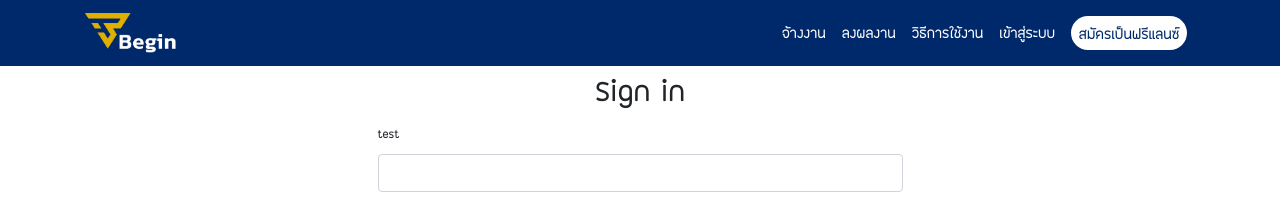
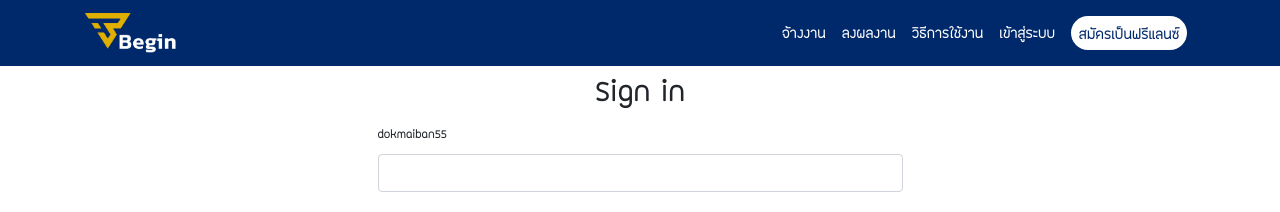
Before and after one commit to kaikyheavyday1/tbegin, a React (Create React App) app: page /login in a window 1280 px wide. Shown: the top 212 px of the page. Built offline with nearby package versions, Linux system fonts and the light colour scheme.

Commit message:
edit login.js

```diff
--- a/src/pages/Login.js
+++ b/src/pages/Login.js
@@ -7,7 +7,7 @@ export default function Login() {
                     <h1 className="text-center">Sign in</h1>
                     <form>
                         <div className = "form-group">
-                            <label htmlfor="Inputusername">test</label>
+                            <label htmlfor="Inputusername">dokmaiban55</label>
                             <input type = "text" name = "username" className = "form-control"/>
                         </div>
                         <div>
```
Also changed, not shown: 1 other file (tests, documents, lock files or other folders).
